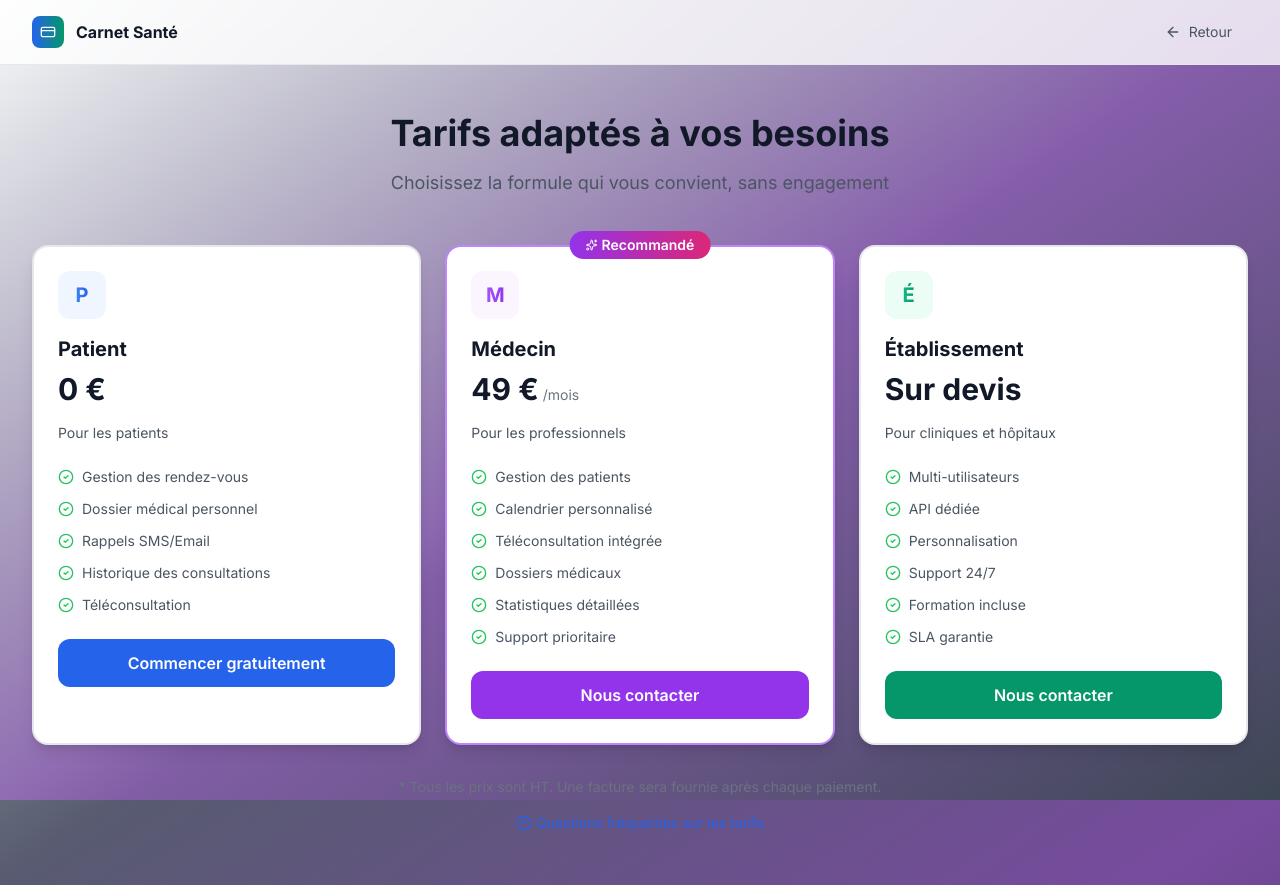
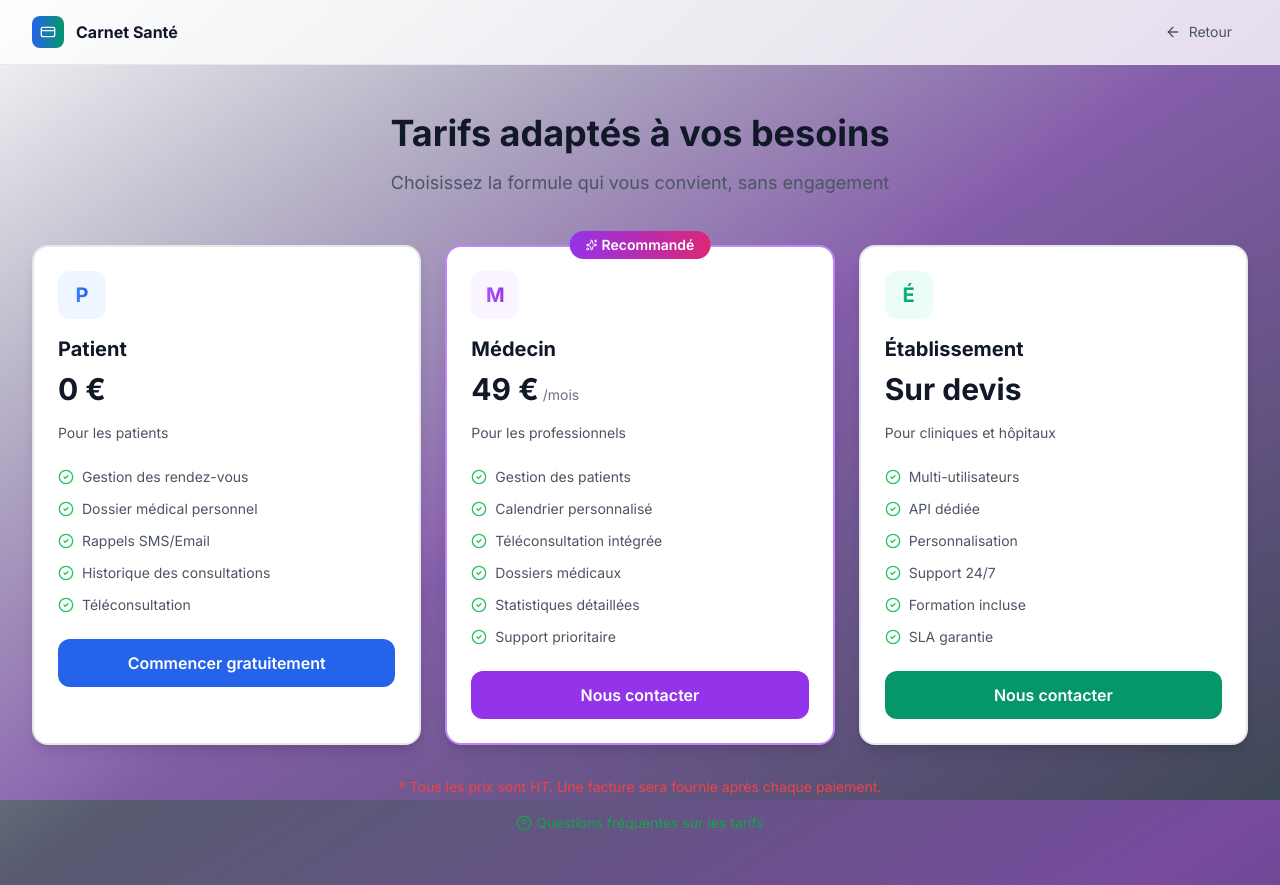
Before and after one commit to Djeupisne/carnet-sante-frontend, a React (Vite) app: page /pricing in a window 1280 px wide. Built offline with nearby package versions, Linux system fonts and the light colour scheme.

Commit message:
Update PricingPage.tsx

```diff
--- a/src/pages/PricingPage.tsx
+++ b/src/pages/PricingPage.tsx
@@ -142,14 +142,18 @@ const PricingPage: React.FC = () => {
         </div>
 
        <div className="mt-8 text-center">
-          <p className="text-sm text-gray-500">
+  <p className="text-sm text-red-500">
     * Tous les prix sont HT. Une facture sera fournie après chaque paiement.
   </p>
-          <Link to="/faq" className="inline-flex items-center gap-1 text-sm text-blue-600 hover:underline mt-4">
+  <Link
+    to="/faq"
+    className="inline-flex items-center gap-1 text-sm text-green-600 hover:underline mt-4"
+  >
     <HelpCircle className="w-4 h-4" />
     Questions fréquentes sur les tarifs
   </Link>
 </div>
+
       </div>
     </div>
   );
```
Lines whose indentation alone changed are shown as unchanged.
